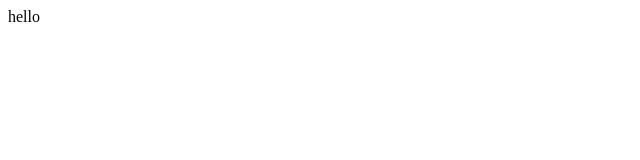
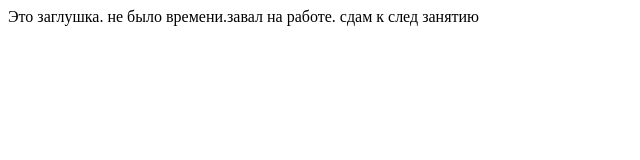
Before and after one commit to leeman1980/JavaScript.Level-2, a plain HTML site: page index.html in a window 1280 px wide. Shown: the whole page, without its empty margins (0-640 px from the left). Drawn offline with Linux system fonts and the light colour scheme.

Commit message:
Update index.html
заглушка

```diff
--- a/index.html
+++ b/index.html
@@ -6,6 +6,6 @@
     <title>Document</title>
 </head>
 <body>
-    <div class="items">hello</div>
+    <div class="items">Это заглушка. не было времени.завал на работе. сдам к след занятию</div>
 </body>
 </html>
```
